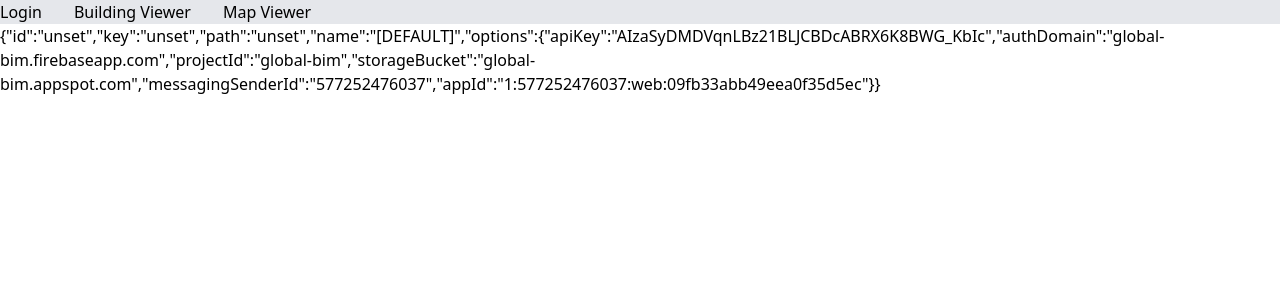
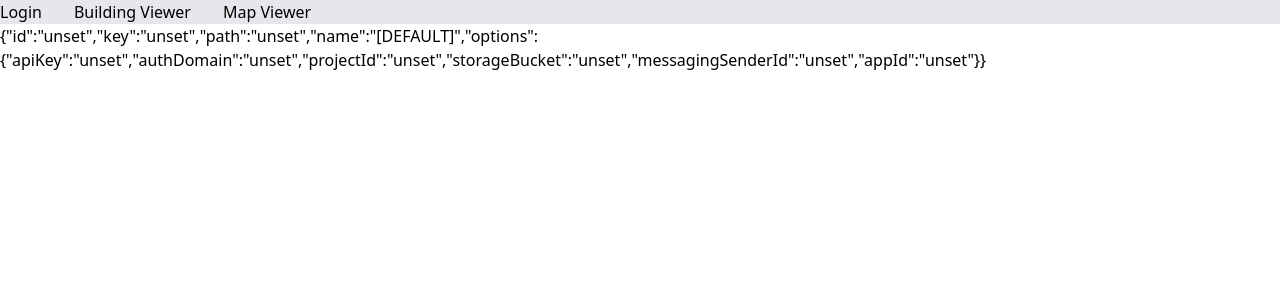
Before and after one commit to badiarq/global-bim, a React (Create React App) app: page / in a window 1280 px wide. Shown: the top 300 px of the page. Built offline with nearby package versions, Linux system fonts and the light colour scheme; no server answers.

Commit message:
API KEY protection

```diff
--- a/src/App.js
+++ b/src/App.js
@@ -10,12 +10,12 @@
 
 // Firebase configuration
 const firebaseConfig = {
-  apiKey: "AIzaSyDMDVqnLBz21BLJCBDcABRX6K8BWG_KbIc",
-  authDomain: "global-bim.firebaseapp.com",
-  projectId: "global-bim",
-  storageBucket: "global-bim.appspot.com",
-  messagingSenderId: "577252476037",
-  appId: "1:577252476037:web:09fb33abb49eea0f35d5ec"
+  apiKey: process.env.REACT_APP_FIREBASE_API_KEY,
+  authDomain: process.env.REACT_APP_FIREBASE_AUTH_DOMAIN,
+  projectId: process.env.REACT_APP_FIREBASE_PROJECT_ID,
+  storageBucket: process.env.REACT_APP_FIREBASE_STORAGE_BUCKET,
+  messagingSenderId: process.env.REACT_APP_FIREBASE_MESSAGING_SENDER_ID,
+  appId: process.env.REACT_APP_FIREBASE_APP_ID,
 };
 
 // Initialize Firebase
```
